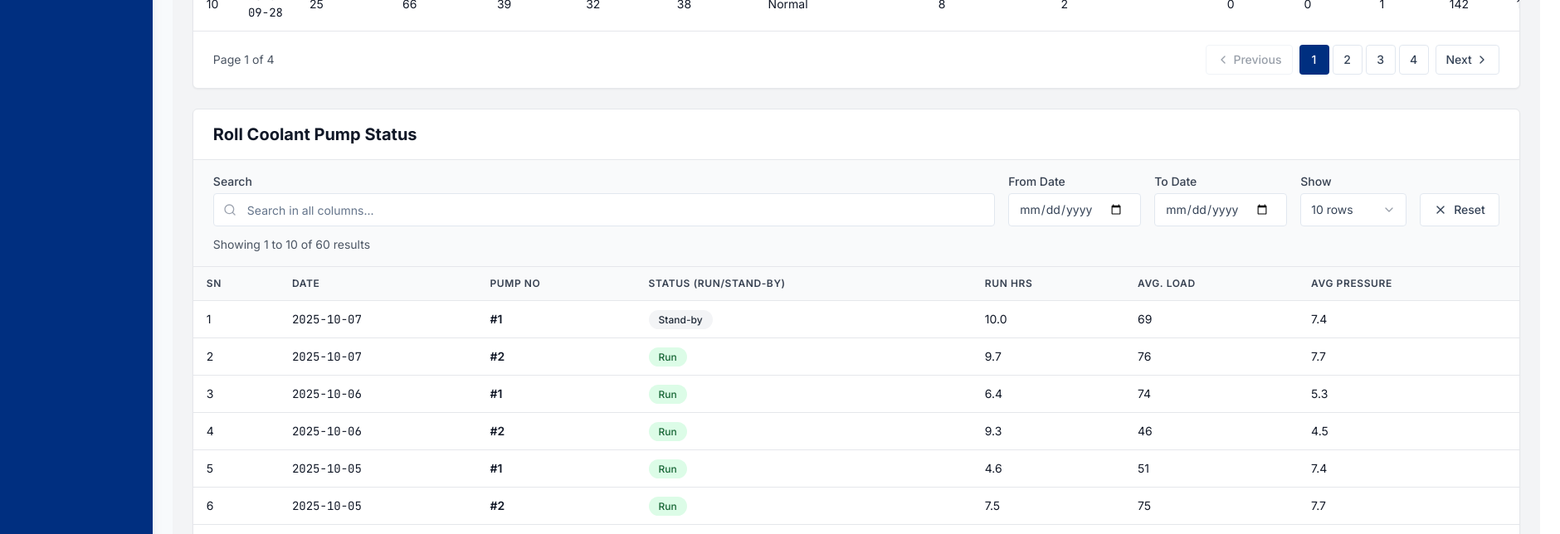
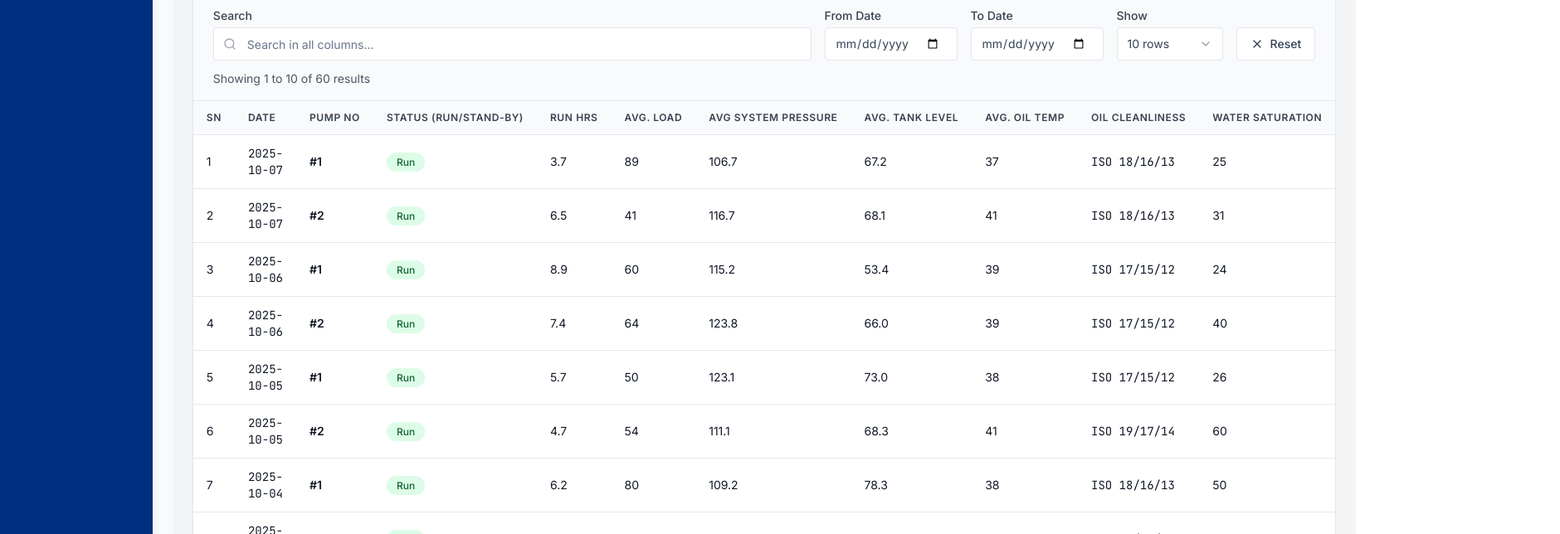
Before and after one commit to Arnav10090/RCTMS_Project, a React (Vite) app: page /reports in a window 1280 px wide. Shown: the part 2120-2764 px from the top of the page at 83% size, 1880 px wide, since content can reach past the window. Built offline with nearby package versions, Linux system fonts and the light colour scheme.

Commit message:
Show oil cellar table conditionally
cgen-cab6a01d3fc8403faeaeac103b0e4153

```diff
--- a/src/pages/Reports.tsx
+++ b/src/pages/Reports.tsx
@@ -456,7 +456,7 @@ export const Reports = () => {
           />
         )}
 
-        {/* Oil Cellar Report */}
+        {selectedTable === 'oilCellar' && (
           <TableSection
             title="Oil Cellar Report"
             data={cellar}
@@ -511,6 +511,7 @@ export const Reports = () => {
               </tr>
             )}
           />
+        )}
 
         {/* Roll Coolant Pump Status */}
         <TableSection
```
Lines whose indentation alone changed are shown as unchanged.
